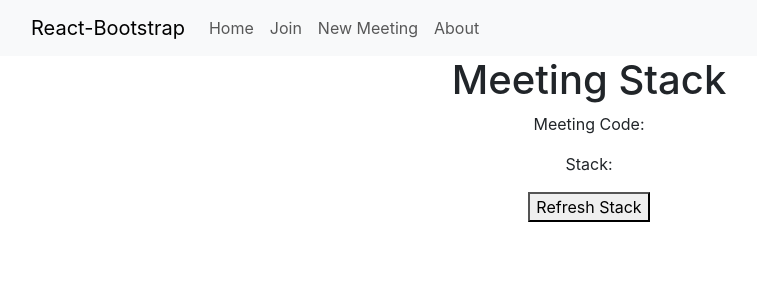
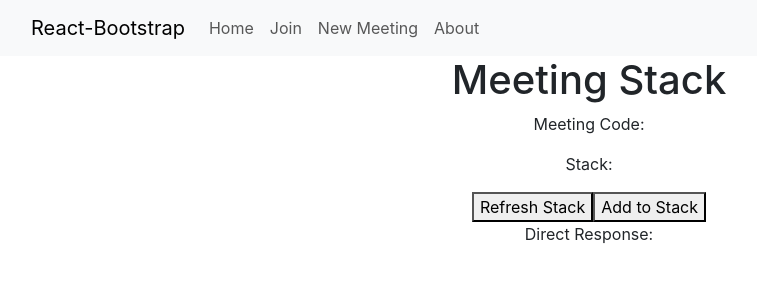
Before and after one commit to LycheeBay/the-meeting-stack, a React (Create React App) app: page /meeting in a window 1280 px wide. Shown: the top 300 px of the page, without its empty margins (51-808 px from the left). Built offline with nearby package versions, Linux system fonts and the light colour scheme; no server answers.

Commit message:
added interface to add to stack

```diff
--- a/src/joinMeeting.js
+++ b/src/joinMeeting.js
@@ -18,9 +18,11 @@ function JoinMeeting() {
 
     useEffect(() => {
         localStorage.setItem("meeting_id", meetingCode);
+        console.log(username);
+        localStorage.setItem("name", username);
     }, [meetingCode]);
 
-    const joinMeetingCall = (index) => {
+    const joinMeetingCall = () => {
         console.log(Constants.backendUrl);
         fetch(`${Constants.backendUrl}/join-meeting`, {
             method: 'POST',
--- a/src/meeting.js
+++ b/src/meeting.js
@@ -5,7 +5,11 @@ function Meeting() {
     const [stack, setStack] = useState([]);
     const [directResponse, setDirectResponse] = useState('');
     const [meetingCode, setMeetingCode] = useState(localStorage.getItem("meeting_id"));
+    const [username, setUsername] = useState(localStorage.getItem("name"));
     const [refreshStack, setRefreshStack] = useState(false);
+    const [addStack, setAddStack] = useState(false);
+    const [addDirectResponse, setAddDirectResponse] = useState(false);
+    const [message, setMessage] = useState('');
 
     useEffect(() => {
         fetch(`${Constants.backendUrl}/get-stack`, {
@@ -27,18 +31,19 @@ function Meeting() {
 
     // const for add to stack
 
-    const addToStack = (index) => {
+    const addToStack = () => {
         console.log(Constants.backendUrl);
         fetch(`${Constants.backendUrl}/add-to-stack`, {
             method: 'POST',
             headers: { 'Content-Type': 'application/json' },
-            body: JSON.stringify({ "meeting_id": meetingCode, "item": index })
+            body: JSON.stringify({ "meeting_id": meetingCode, "name": username })
         })
             .then(response => response.json())
             .then(data => {
                 console.log(data);
                 console.log(data.message);
-                setStack(data.stack);
+                setMessage(data.message);
+                handleRefreshStack();
             });
     };
 
@@ -50,8 +55,12 @@ function Meeting() {
         <div>
             <h1>Meeting Stack</h1>
             <p>Meeting Code: {meetingCode}</p>
+            <p>{message !== '' && "Message: " + message}</p>
             <p>Stack: {stack}</p>
             <button onClick={handleRefreshStack}>Refresh Stack</button>
+            <button onClick={() => addToStack()}>Add to Stack</button>
+            <p>Direct Response: {directResponse}</p>
+
         </div>
     );
 }
--- a/src/newMeeting.js
+++ b/src/newMeeting.js
@@ -42,6 +42,7 @@ function NewMeeting() {
 
     useEffect(() => {
         localStorage.setItem("meeting_id", meetingId);
+        localStorage.setItem("name", username);
     }, [meetingId]);
 
     const newMeetingCall = (index) => {
```
